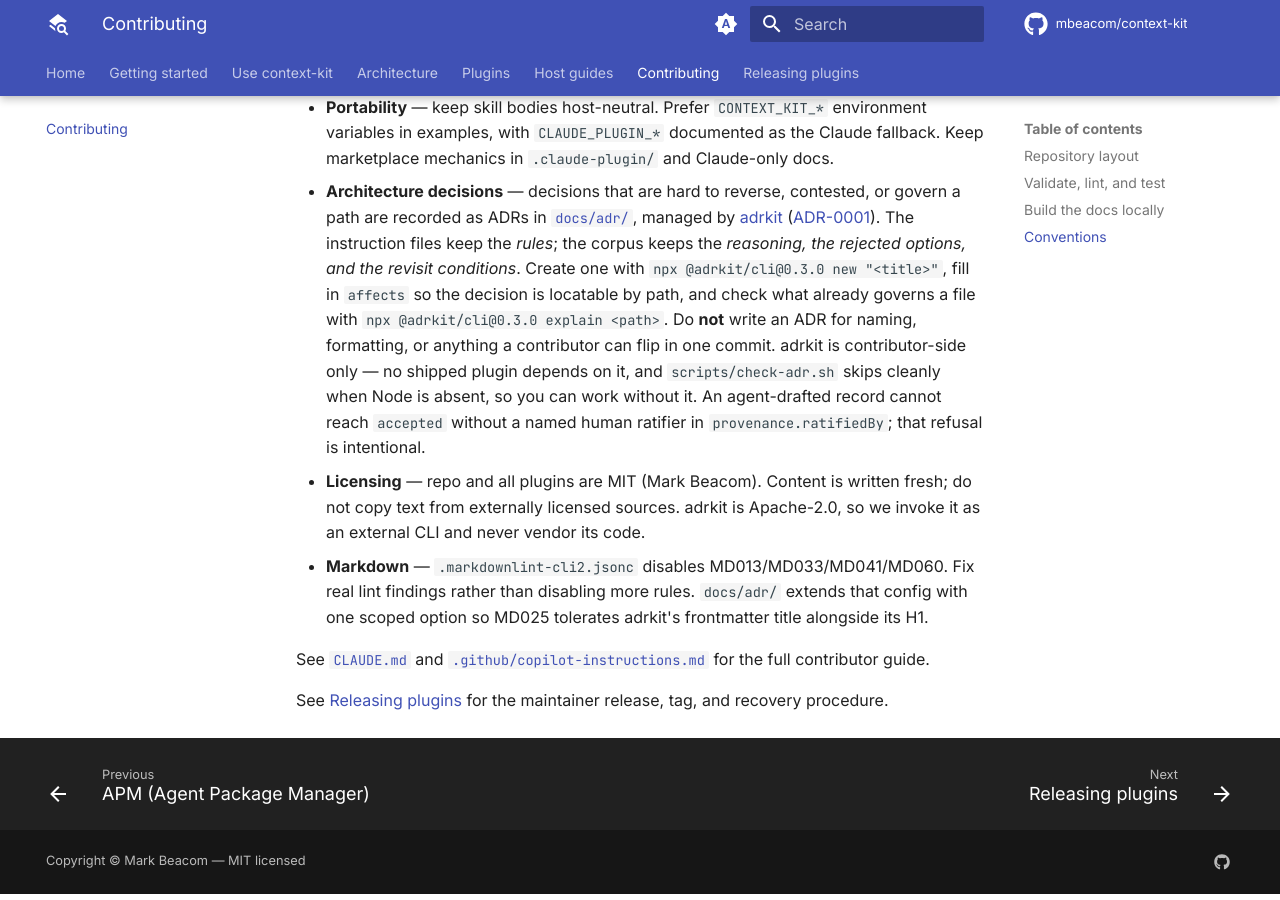
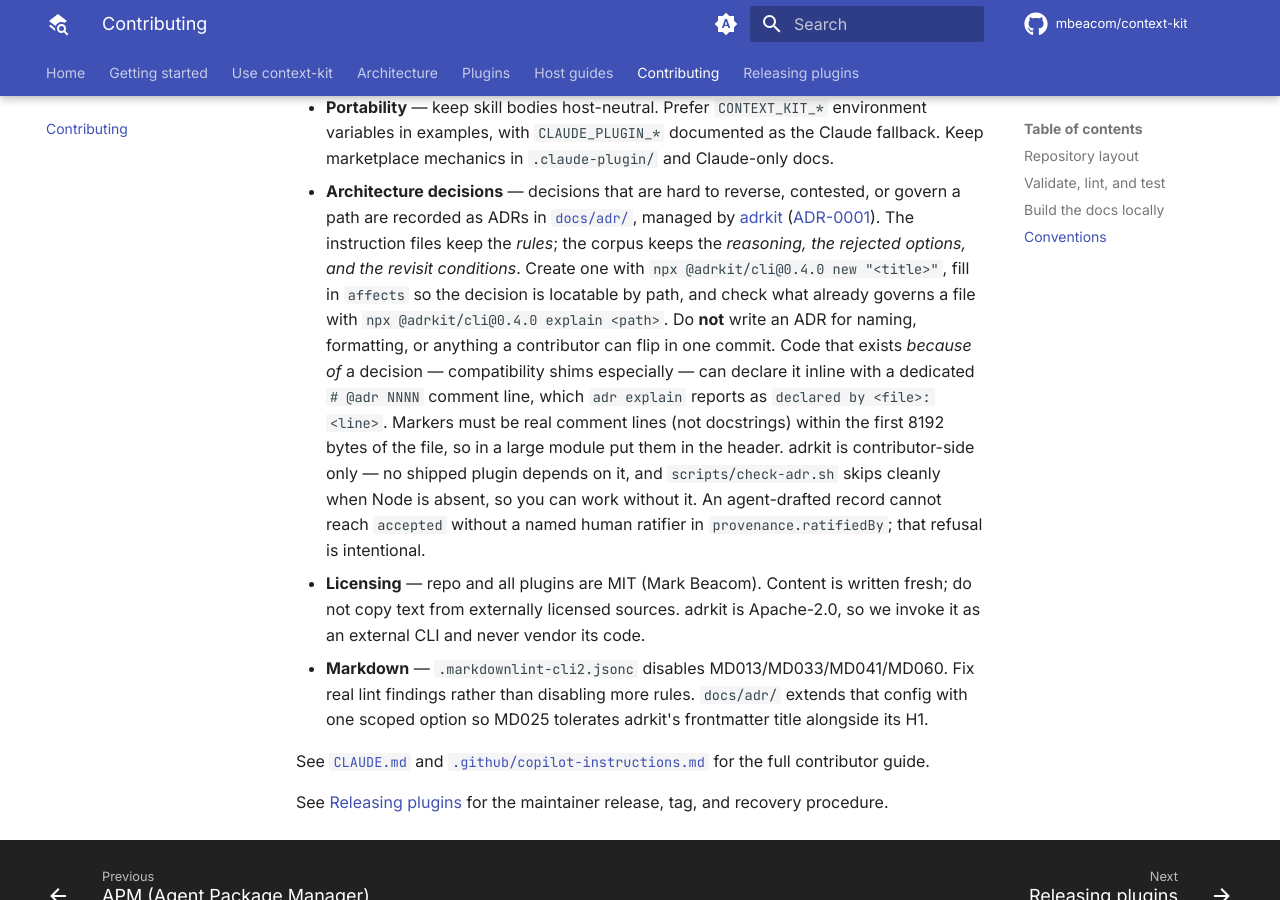
Before and after one commit to mbeacom/context-kit, an MkDocs documentation site: the page built from docs/contributing.md, in a window 1280 px wide and 900 px high, scrolled down 2267 px. Built offline with MkDocs 1.6.1 and Material for MkDocs 9.7.7, drawn with Linux system fonts in a browser that asks for light colours; comment, search, counter and statistics services are not loaded.

Commit message:
build(adr): upgrade to adrkit 0.4.0 and declare decisions inline
Pin the corpus tooling to 0.4.0. The corpus lints clean with no edits -- 0.4.0's
headline change resolves inbound `@adr` source annotations without a schema
change, so existing records are unaffected.

Adopt those inbound markers for the code most likely to be deleted by someone
who does not know why it exists: the pre-rename data directory, the legacy
env-var and sibling-directory fallbacks, and the launcher's degrade path. Those
are compatibility surfaces that look like dead weight in isolation. A path glob
says the file is governed; a marker says this code is governed and names the
record, and `adr explain` now reports `declared by <file>:<line>`.

Two constraints found by testing rather than assumption:
- markers must be real comment lines; a marker inside a docstring is not
  detected (verified via `explain --json` reporting `declared: []`)
- only the first 8192 bytes are scanned, so memory-provider.py at ~2900 lines
  reports `truncated: true` and its markers belong in the module header

Both are documented in contributing.md so the next person does not rediscover
them.

Co-authored-by: Copilot App <223556219+Copilot@users.noreply.github.com>

```diff
--- a/docs/contributing.md
+++ b/docs/contributing.md
@@ -99,10 +99,15 @@ The `main` branch deploys to GitHub Pages automatically via
   managed by [adrkit](https://github.com/mbeacom/adrkit) ([ADR-0001](https://github.com/mbeacom/context-kit/blob/main/docs/adr/0001-record-architecture-decisions-with-adrkit.md)).
   The instruction files keep the *rules*; the corpus keeps the *reasoning, the
   rejected options, and the revisit conditions*. Create one with
-  `npx @adrkit/cli@0.3.0 new "<title>"`, fill in `affects` so the decision is
+  `npx @adrkit/cli@0.4.0 new "<title>"`, fill in `affects` so the decision is
   locatable by path, and check what already governs a file with
-  `npx @adrkit/cli@0.3.0 explain <path>`. Do **not** write an ADR for naming,
+  `npx @adrkit/cli@0.4.0 explain <path>`. Do **not** write an ADR for naming,
   formatting, or anything a contributor can flip in one commit.
+  Code that exists *because of* a decision — compatibility shims especially —
+  can declare it inline with a dedicated `# @adr NNNN` comment line, which
+  `adr explain` reports as `declared by <file>:<line>`. Markers must be real
+  comment lines (not docstrings) within the first 8192 bytes of the file, so in
+  a large module put them in the header.
   adrkit is contributor-side only — no shipped plugin depends on it, and
   `scripts/check-adr.sh` skips cleanly when Node is absent, so you can work
   without it. An agent-drafted record cannot reach `accepted` without a named
```
Also changed, not shown: 4 other files.
